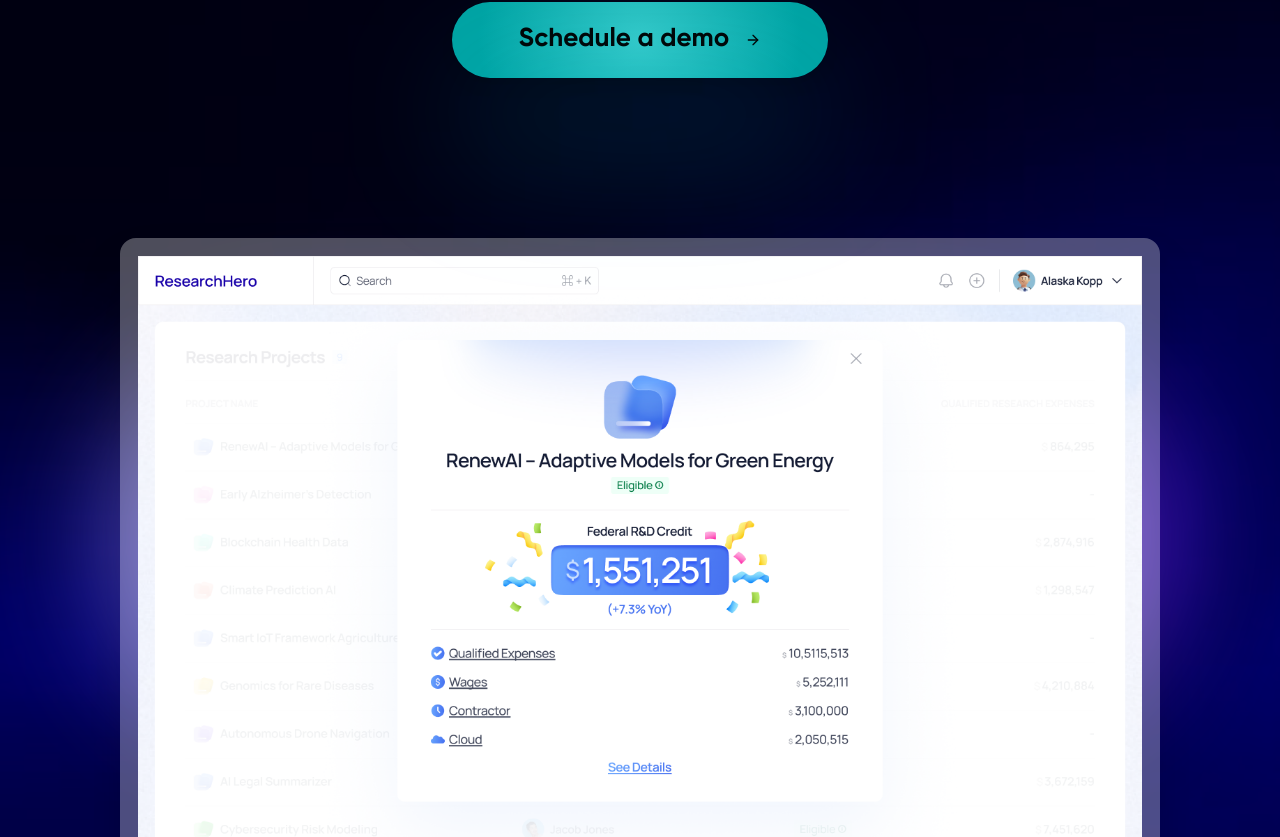
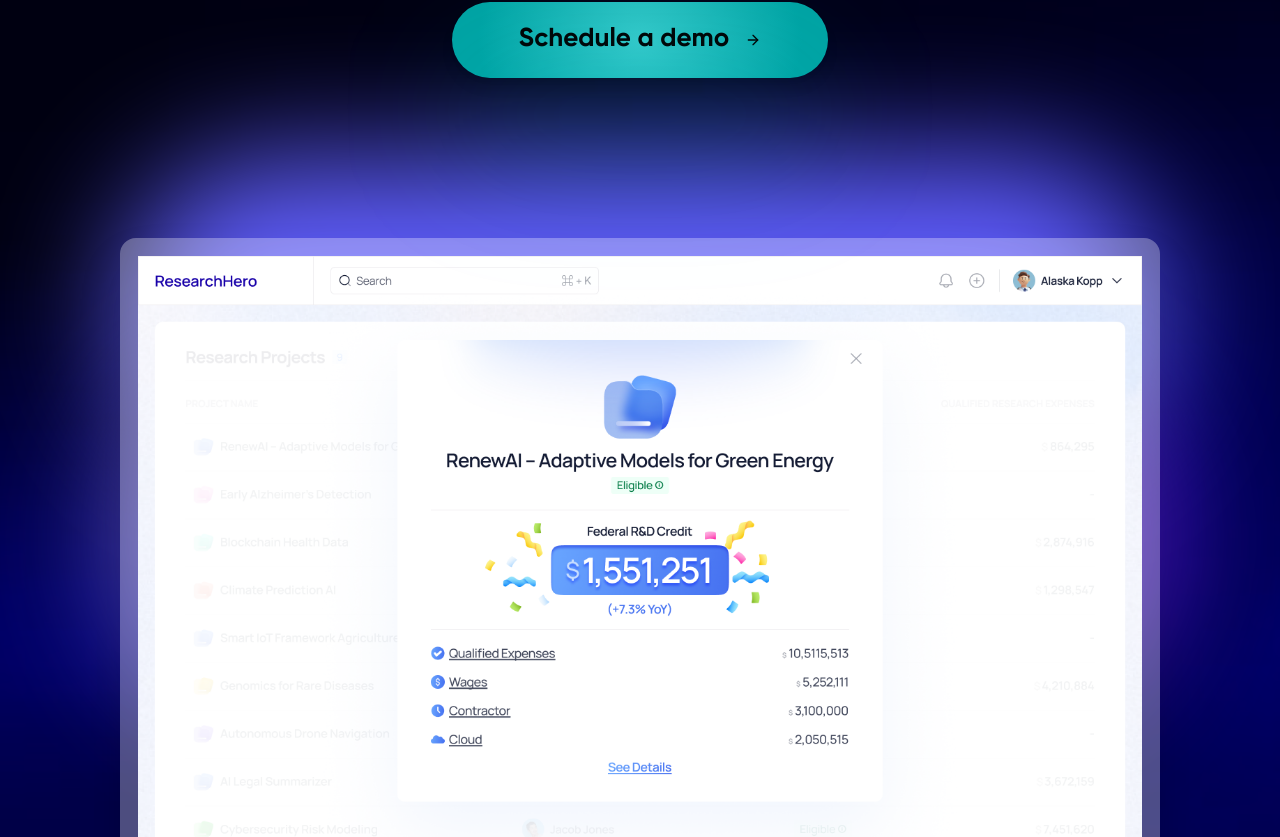
Before and after one commit to gulsabadc/research-credit-frontend, a Next.js app: page / in a window 1280 px wide. Shown: the part 584-1421 px from the top of the page. Built offline with nearby package versions, Linux system fonts and the light colour scheme.

Commit message:
Glow Effect

```diff
--- a/src/components/Dashboard-preview.tsx
+++ b/src/components/Dashboard-preview.tsx
@@ -3,20 +3,24 @@ import React from 'react';
 export default function DashboardPreview() {
   return (
     <div className="relative flex justify-center items-center py-20">
-      {/* Blurred ellipse with linear gradient */}
+
+      {/* Rectangular glow at the very top - INCREASED OPACITY */}
+      <div className="absolute top-0 left-1/2 transform -translate-x-1/2 w-[1039px] h-[300px] bg-indigo-500 rounded-full blur-3xl opacity-100 z-[-2]"></div>
+      {/* You can also try opacity-100 for maximum brightness, or a different blur level like blur-xl or blur-2xl for a softer/sharper look. */}
+
+      {/* Elliptical glow from Figma, positioned as a light source behind the image */}
       <div
-        className="absolute w-[1039px] h-[359px] rounded-full blur-3xl opacity-70"
+        className="absolute w-[1039px] h-[359px] rounded-full blur-3xl opacity-70 z-[-1]"
         style={{
           background: 'linear-gradient(90deg, #8D83FF 0%, #8623FF 100%)',
           top: '200px',
           left: '50%',
           transform: 'translateX(-50%)',
-          zIndex: -1, // This places the ellipse behind the dashboard image
         }}
       ></div>
 
       {/* Dashboard image */}
-      <div className="relative">
+      <div className="relative z-0">
         <img
           src="/dashboard.png"
           alt="ResearchHero Dashboard showing RenewAI project with $1,551,251 Federal R&D Credit"
```
